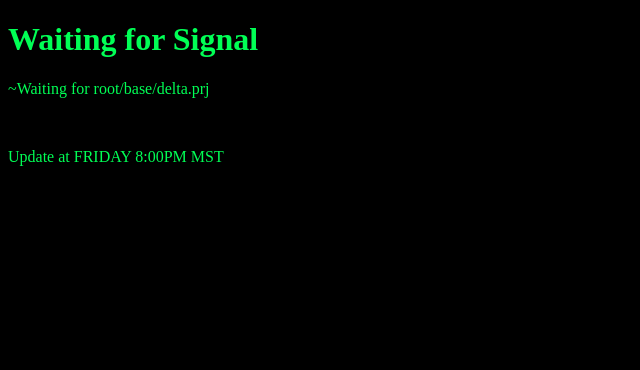
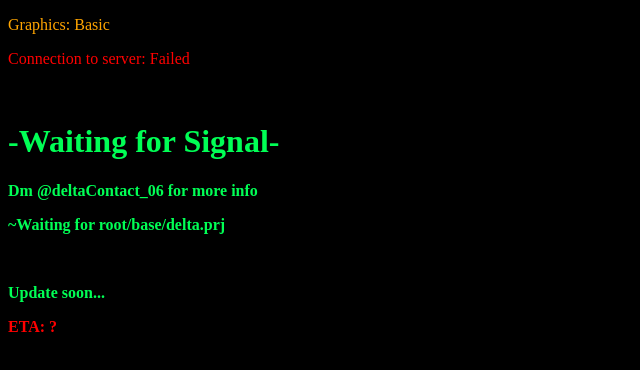
Before and after one commit to DamageXYZ39/ProjectDelta, a plain HTML site: page index.html in a window 1280 px wide. Shown: the whole page, without its empty margins (0-640 px from the left). Drawn offline with Linux system fonts and the light colour scheme.

Commit message:
Update index.html

```diff
--- a/index.html
+++ b/index.html
@@ -5,13 +5,16 @@
     <title>REFLECTION</title>
   </head>
   <body style="background-color:black;">
+    <p style="color:orange">Graphics: Basic</p>
+    <p style="color:red">Connection to server: Failed</p>
+    <br>
 
-    <h1 style="color:#00ff55">Waiting for Signal </h1>
+    <h1 style="color:#00ff55">-Waiting for Signal-</h1>
+    <h4 style="color:#00ff55">Dm @deltaContact_06 for more info
     <p style="color:#00ff55">~Waiting for root/base/delta.prj</p>
     <br>
-    <p style="color:#00ff55">Update at FRIDAY 8:00PM MST</p>
-
-    //  --We will be waiting-- \\
+    <p style="color:#00ff55">Update soon... </p>
+    <p style="color:red">ETA: ?</p>
 
   </body>
 </html>
```
